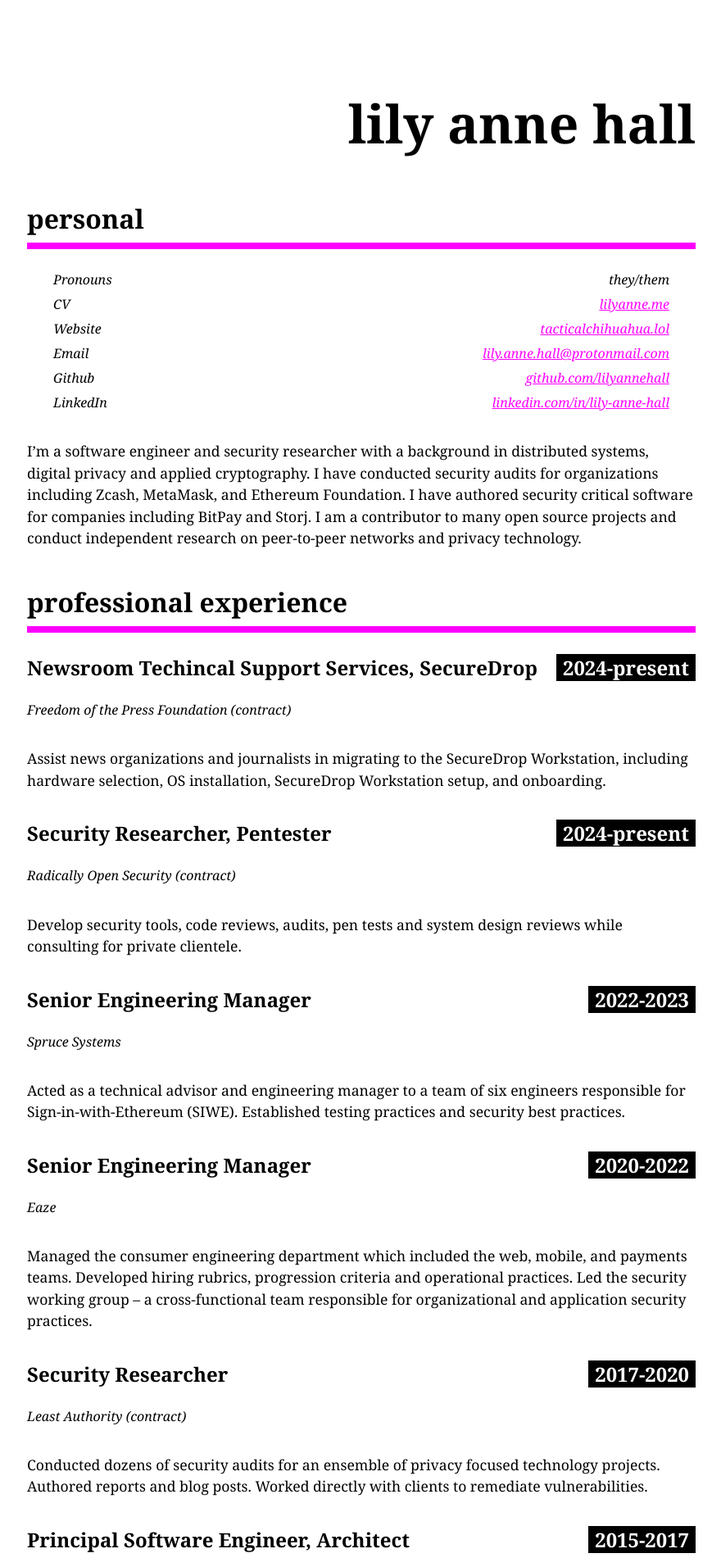
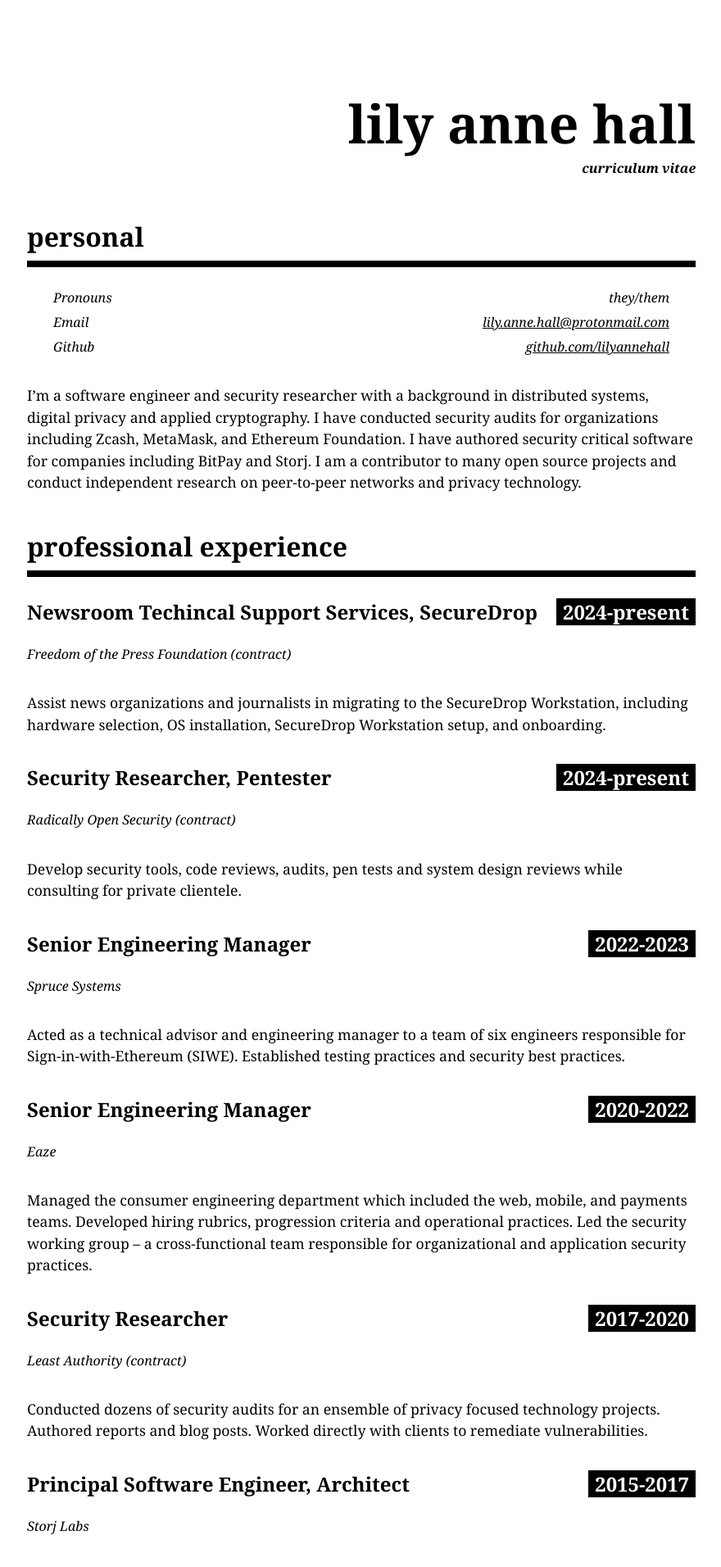
Before and after one commit to 161chihuahuas/cv, a Jekyll site: the page built from index.md, in a window 1280 px wide. Shown: the top 1912 px of the page at 82% size, without its empty margins (199-1079 px from the left). Built offline with Jekyll 4.4.1, drawn with Linux system fonts in a browser that asks for light colours; our own code applies the rules of GitHub Pages for plain Markdown files; comment, search, counter and statistics services are not loaded.

Commit message:
rm links change color of headings

```diff
--- a/assets/css/style.css
+++ b/assets/css/style.css
@@ -17,7 +17,10 @@
 }
 
 a {
-  color: magenta;
+  color: #000;
+}
+a:hover {
+  text-decoration: normal;
 }
 
 h1 {
@@ -31,7 +34,7 @@
 }
 
 h2 {
-  border-bottom: 0.5rem solid magenta;
+  border-bottom: 0.5rem solid #000;
   padding: 0.5rem 0;
   font-size: 2em;
 }
--- a/index.md
+++ b/index.md
@@ -1,13 +1,10 @@
-# lily anne hall
+# lily anne hall *curriculum vitae*
 
 ## personal
 
 ##### Pronouns *they/them*
-##### CV *[lilyanne.me](https://lilyanne.me)*
-##### Website *[tacticalchihuahua.lol](https://tacticalchihuahua.lol)*
 ##### Email *[lily.anne.hall@protonmail.com](mailto:lily.anne.hall@protonmail.com)*
 ##### Github *[github.com/lilyannehall](https://github.com/lilyannehall)*
-##### LinkedIn *[linkedin.com/in/lily-anne-hall](https://linkedin.com/in/lily-anne-hall)*
 
 I'm a software engineer and security researcher with a background in distributed systems, digital privacy and applied cryptography. I have conducted security audits for organizations including Zcash, MetaMask, and Ethereum Foundation. I have authored security critical software for companies including BitPay and Storj. I am a contributor to many open source projects and conduct independent research on peer-to-peer networks and privacy technology.
 
```
